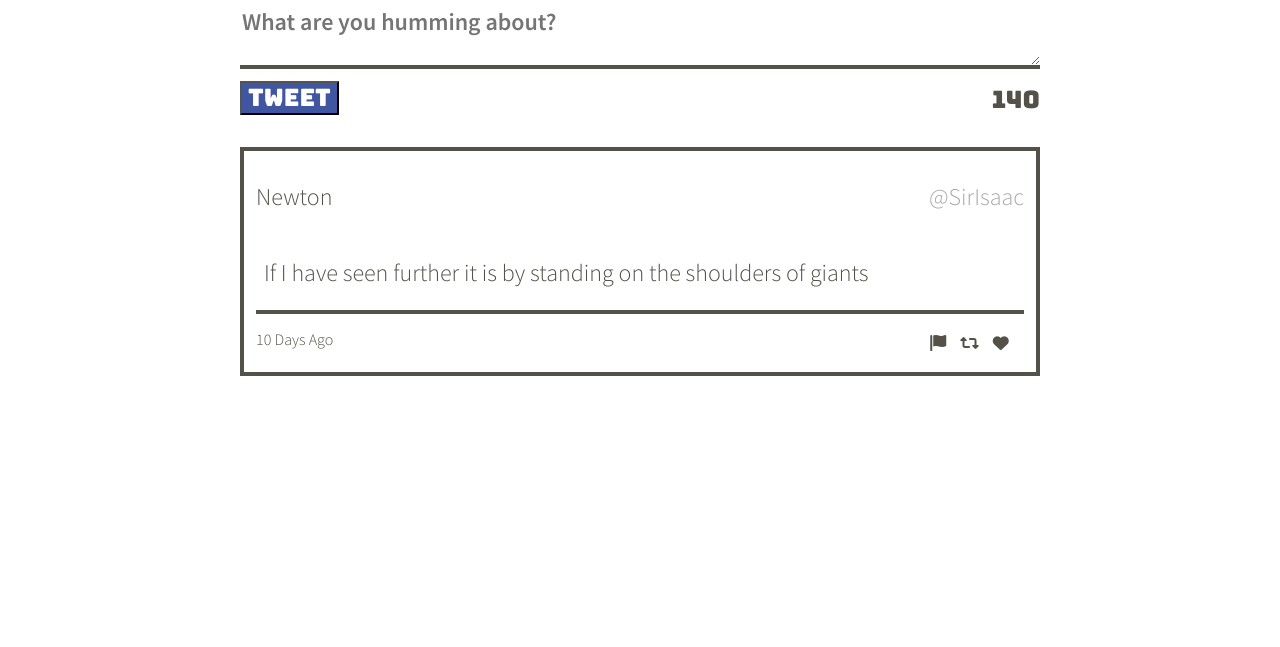
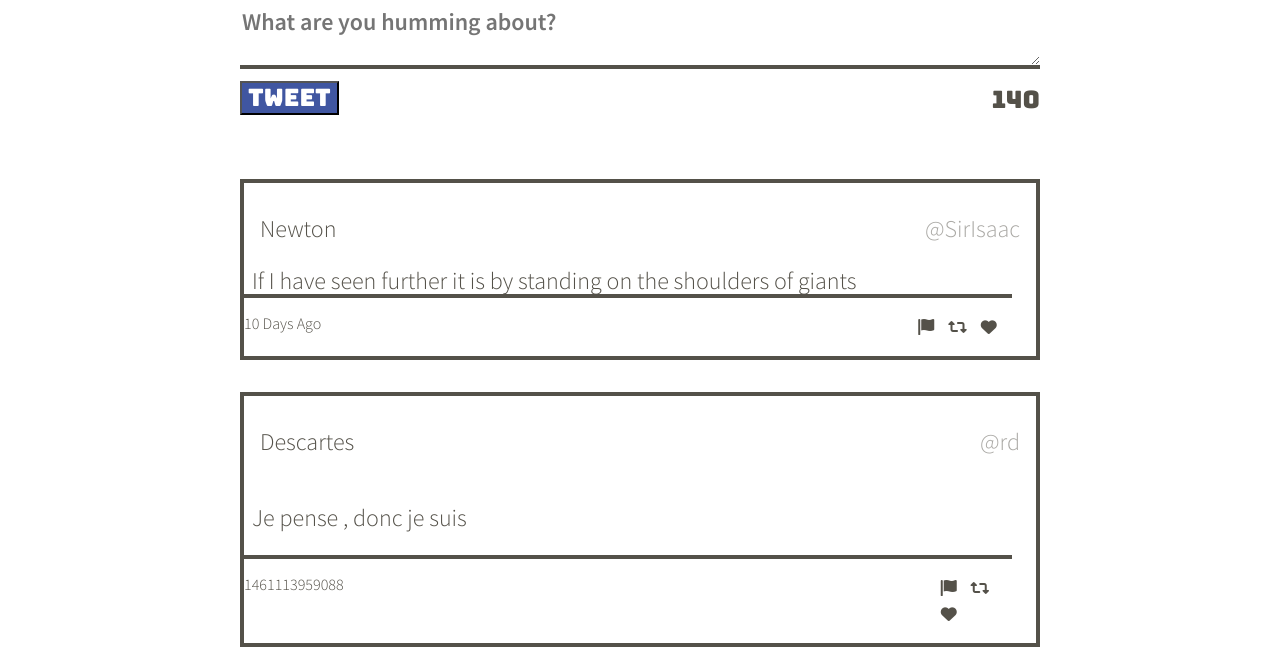
Before and after one commit to CrumpetsNTea/Tweeter, a website: page public/index.html in a window 1280 px wide. Shown: the part 615-1262 px from the top of the page. Before the commit the page ends 991 px from the top, so only its background shows below. Drawn offline with nearby package versions, Linux system fonts and the light colour scheme.

Commit message:
working client.js createTweetElement function without date and time posted functionality - that comes next

```diff
--- a/public/index.html
+++ b/public/index.html
@@ -71,12 +71,12 @@
       </section>
 
       <secion class="posted-tweets">
-        <article>
+        <article class="tweet">
           <header class="username-area">
             <p>Newton</p>
             <p class="username">@SirIsaac</p>
           </header>
-          <p class="content">If I have seen further it is by standing on the shoulders of giants</p>
+          <article class="content">If I have seen further it is by standing on the shoulders of giants</article>
           <footer class="date-and-time-icons">
             <p class= "date">10 Days Ago</p>
             <div class="icons">
--- a/public/scripts/client.js
+++ b/public/scripts/client.js
@@ -1,5 +1,59 @@
+/* eslint-disable camelcase */
 /*
  * Client-side JS logic goes here
  * jQuery is already loaded
  * Reminder: Use (and do all your DOM work in) jQuery's document ready function
  */
+
+
+$(document).ready(function() {
+  const tweetData = [
+    {
+      "user": {
+        "name": "Newton",
+        "avatars": "https://i.imgur.com/73hZDYK.png"
+        ,
+        "handle": "@SirIsaac"
+      },
+      "content": {
+        "text": "If I have seen further it is by standing on the shoulders of giants"
+      },
+      "created_at": 1461116232227
+    },
+    {
+      "user": {
+        "name": "Descartes",
+        "avatars": "https://i.imgur.com/nlhLi3I.png",
+        "handle": "@rd" },
+      "content": {
+        "text": "Je pense , donc je suis"
+      },
+      "created_at": 1461113959088
+    }
+  ];
+
+  const createTweetElement = tweet => {
+    let $tweet = $("<article>").addClass('tweet');
+    let html = `
+  <header class="username-area">
+    <p>${tweet.user.name}</p>
+    <p class="username">${tweet.user.handle}</p>
+  </header>
+  <p class="content">${tweet.content.text}</p>
+  <footer class="date-and-time-icons">
+    <p class= "date">${tweet.created_at}</p>
+    <div class="icons">
+    <i id="flag" class="fas fa-flag"></i>
+    <i id="retweet" class="fas fa-retweet"></i>
+    <i id="heart" class="fas fa-heart"></i>
+  </div>
+  </footer>
+`;
+    $tweet.append(html);
+    return $tweet;
+  };
+
+  const $tweet = createTweetElement(tweetData[1]);
+  console.log($tweet); // to see what it looks like
+  $('.posted-tweets').append($tweet); // to add it to the page so we can make sure it's got all the right elements, classes, etc.
+});
--- a/public/styles/posted-tweets.css
+++ b/public/styles/posted-tweets.css
@@ -4,10 +4,15 @@
   margin: auto;
   justify-content: center;
   align-content: center;
-  border: 4px solid #545149;
+  flex-direction: column;
 }
 
-.posted-tweets:hover {
+.tweet {
+  border: 4px solid #545149;
+margin-top: 2rem;
+}
+
+.tweet:hover {
   box-shadow: 5px 10px grey;
 }
 
@@ -16,11 +21,12 @@
   flex-direction: row;
   justify-content: space-between;
   padding-top: 0.5rem;
-
+  padding-left: 1rem;
 }
 
 .username {
   opacity: 0.5;
+  padding-right: 1rem;
 }
 
 .content {
--- a/server/data-files/initial-tweets.json
+++ b/server/data-files/initial-tweets.json
@@ -8,7 +8,7 @@
     "content": {
       "text": "If I have seen further it is by standing on the shoulders of giants"
     },
-    "created_at": 1636921711824
+    "created_at": 1637004431316
   },
   {
     "user": {
@@ -19,6 +19,6 @@
     "content": {
       "text": "Je pense , donc je suis"
     },
-    "created_at": 1637008111824
+    "created_at": 1637090831316
   }
 ]
```
